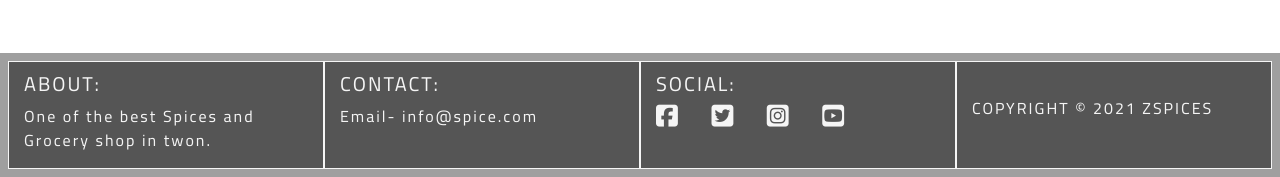
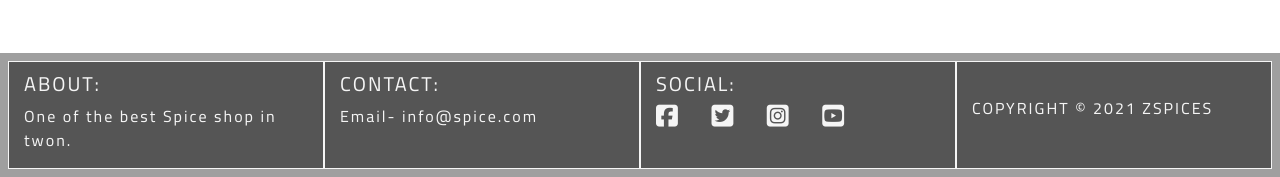
Before and after one commit to mqsaud/zedspices, a Django app: page /bag/ in a window 1280 px wide. Shown: the part 623-800 px from the top of the page. Run offline with Django 3.2, Linux system fonts and the light colour scheme; some libraries are stand-ins or nearby versions.

Commit message:
adjust footer

```diff
--- a/templates/includes/footer.html
+++ b/templates/includes/footer.html
@@ -4,7 +4,7 @@
             <a href="{% url 'about' %}">
                 <h5 class="capital ft-space ">about:</h5>
             </a>
-            <p> One of the best Spices and Grocery shop in twon. </p>
+            <p> One of the best Spice shop in twon. </p>
         </div>
         <div class="col-12 col-lg-3 col-md-6 contactme ft-color">
             <a href="contact.html">
```
